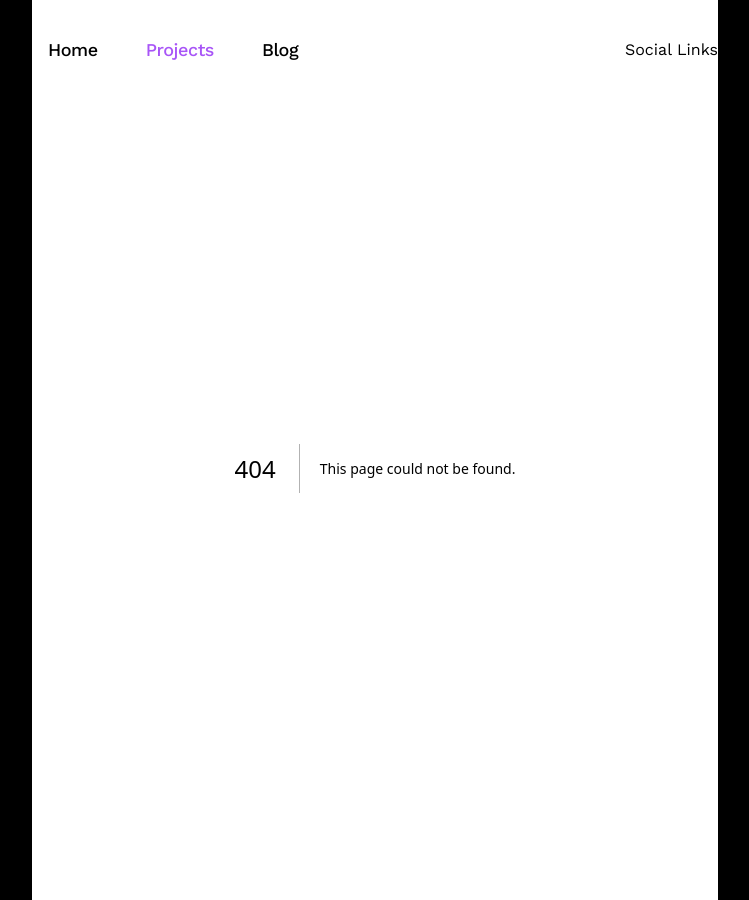
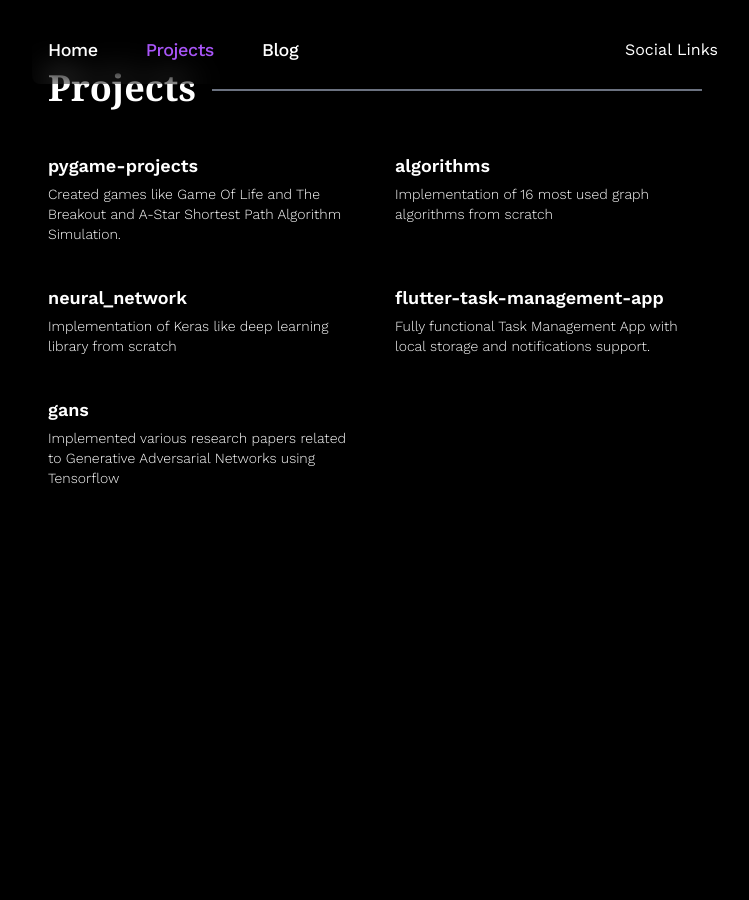
Before and after one commit to joshiprashanthd/personal_blog, a Next.js app: page /projects in a window 1280 px wide. Before the commit this address had no page. Shown: the whole page, without its empty margins (265-1014 px from the left). After the commit the page ends 800 px from the top, so only its background shows below. Built offline with nearby package versions, Linux system fonts and the light colour scheme.

Commit message:
move blog and projects route from pages to app

```diff
--- /dev/null
+++ b/app/blog/[slug]/page.tsx
@@ -0,0 +1,30 @@
+import React from 'react'
+import { format } from 'date-fns'
+import { allPosts } from 'contentlayer/generated'
+import { Mdx } from '../../../components/Mdx'
+
+export async function generateStaticParams() {
+	return allPosts.map((post) => ({
+		slug: post.slug
+	}))
+}
+
+export default async function Post({ params }) {
+	const post = allPosts.find((post) => post.slug === params.slug)
+
+	if (!post) return <div>Not Found....</div>
+
+	return (
+		<section>
+			<h1 className="mb-4 font-serif text-4xl font-bold">{post.title}</h1>
+			<div className="mb-8 flex items-center">
+				<div className="rounded-md border border-neutral-800 bg-neutral-900 px-1">
+					<span className="font-mono text-xs sm:text-sm">
+						{format(new Date(post.publishedAt), 'MMM d, yyyy')}
+					</span>
+				</div>
+			</div>
+			<Mdx code={post.body.code} />
+		</section>
+	)
+}
--- /dev/null
+++ b/app/projects/page.tsx
@@ -0,0 +1,25 @@
+import React from 'react'
+import GithubRepoCard from '../../components/GithubRepoCard'
+import { siteConfig } from '../../helpers/siteConfig'
+
+const Projects = () => {
+	return (
+		<section>
+			<div className="mb-8 flex items-center">
+				<h1 className="mb-1 pl-4 font-serif text-3xl font-semibold sm:text-4xl">
+					Projects
+				</h1>
+				<div className="mx-4 flex-1 border-t-2 border-gray-500" />
+			</div>
+			<div className="grid grid-cols-1 gap-2 sm:grid-cols-2">
+				{siteConfig.projects.map((repo) => (
+					<div className="mb-4" key={repo.name}>
+						<GithubRepoCard repo={repo} />
+					</div>
+				))}
+			</div>
+		</section>
+	)
+}
+
+export default Projects
```
